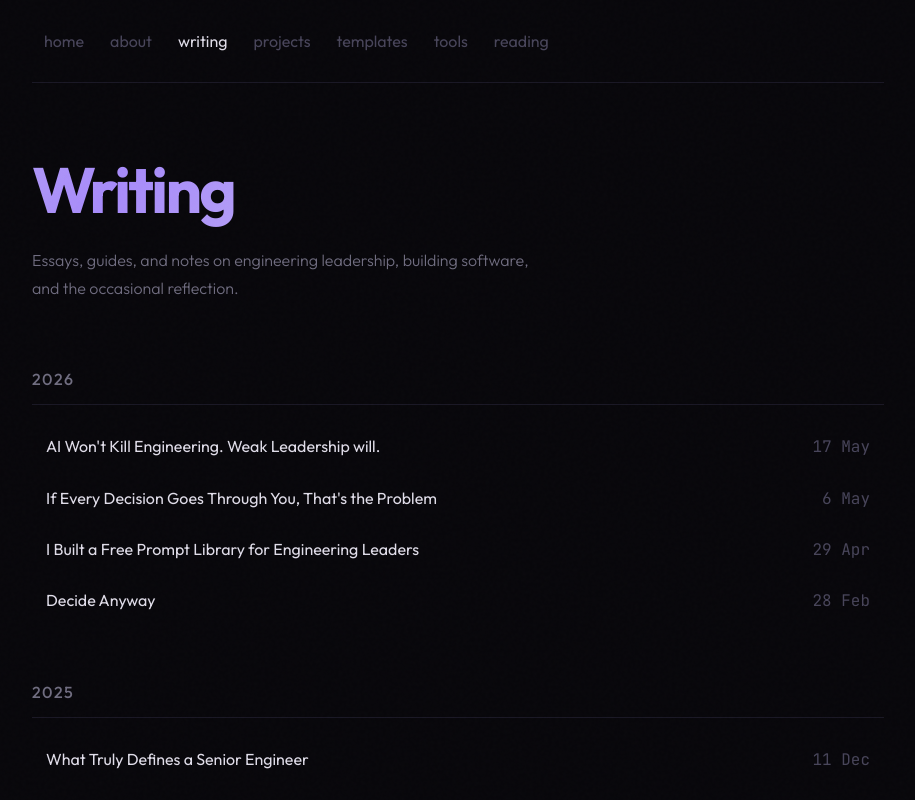
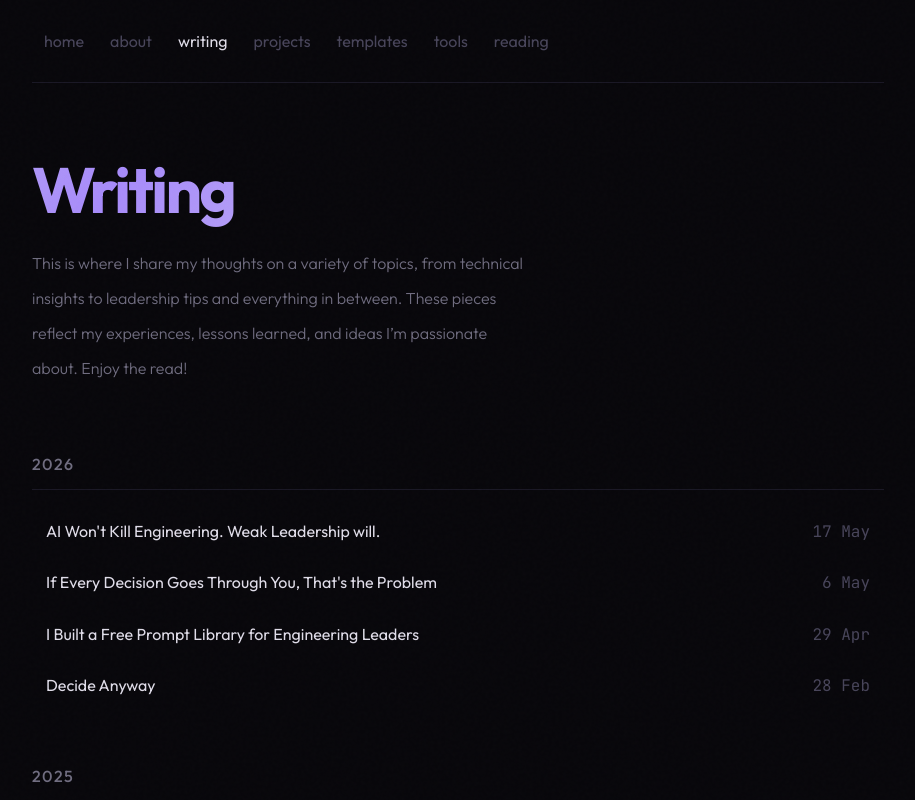
Before and after one commit to shiphrahx/cassia-almeida.com, a Next.js app: page /writing in a window 1280 px wide. Shown: the top 800 px of the page, without its empty margins (182-1097 px from the left). Built offline with nearby package versions, Linux system fonts and the light colour scheme.

Commit message:
updated writing

```diff
--- a/app/globals.css
+++ b/app/globals.css
@@ -116,7 +116,7 @@ nav {
   color: var(--text-secondary);
   font-weight: 300;
   max-width: 500px;
-  line-height: 1.75;
+  line-height: 2.2;
   padding-bottom: 64px;
 }
 
--- a/app/writing/page.tsx
+++ b/app/writing/page.tsx
@@ -6,7 +6,10 @@ export default function Writing() {
     <>
       <h1 className="page-title">Writing</h1>
       <p className="page-subtitle">
-        Essays, guides, and notes on engineering leadership, building software, and the occasional reflection.
+        This is where I share my thoughts on a variety of topics, from technical
+        insights to leadership tips and everything in between. These pieces
+        reflect my experiences, lessons learned, and ideas I’m passionate about.
+        Enjoy the read!
       </p>
       <ArticleList articles={articles} />
     </>
```
Also changed, not shown: .claude/settings.local.json.
